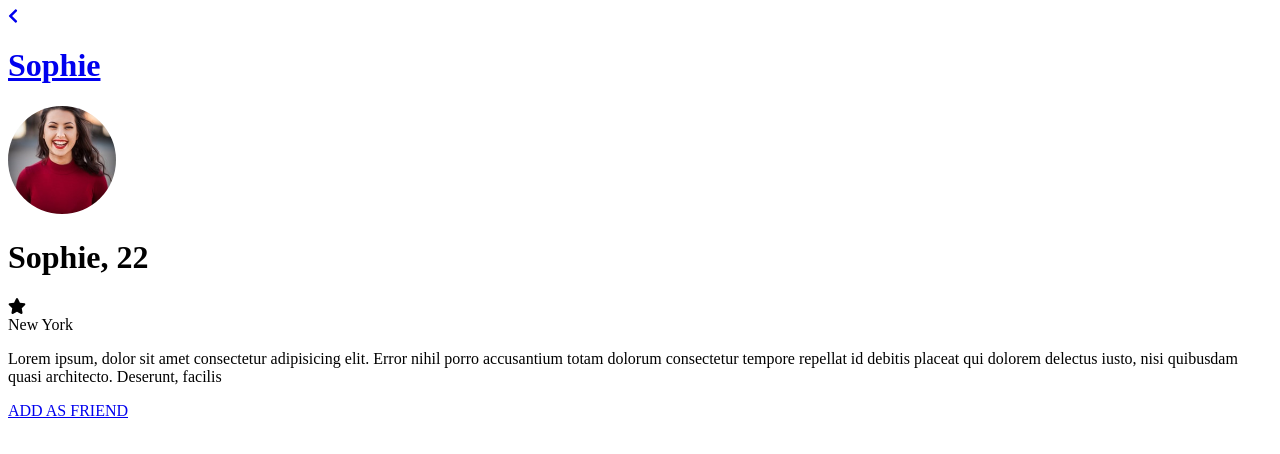
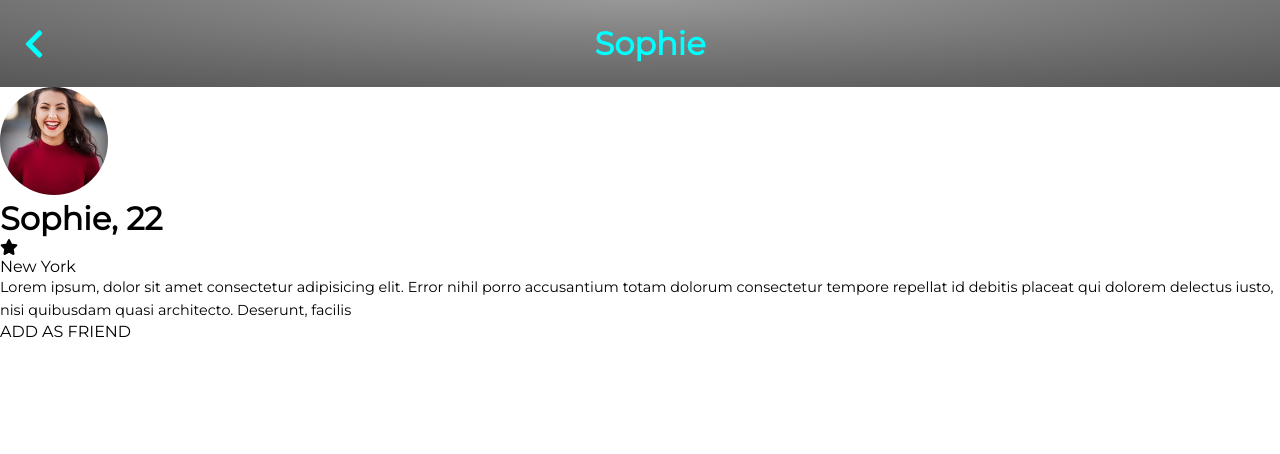
Before and after one commit to lavinialoredana/dating-app, a React (Create React App) app: page / in a window 1280 px wide. Shown: the top 454 px of the page. Built offline with nearby package versions, Linux system fonts and the light colour scheme.

Commit message:
Header styles completed

```diff
--- a/src/App.css
+++ b/src/App.css
@@ -1,38 +1,44 @@
-.App {
-  text-align: center;
+@import url("https://fonts.googleapis.com/css2?family=Montserrat:400, 600");
+
+* {
+  margin: 0;
+  padding: 0;
+  font-family: "Montserrat", sans-serif;
+  box-sizing: border-box;
 }
 
-.App-logo {
-  height: 40vmin;
-  pointer-events: none;
+p {
+  font-size: 0.9em;
+  line-height: 1.6em;
 }
 
-@media (prefers-reduced-motion: no-preference) {
-  .App-logo {
-    animation: App-logo-spin infinite 20s linear;
-  }
+link,
+a {
+  color: black;
+  text-decoration: none;
 }
 
-.App-header {
-  background-color: #282c34;
-  min-height: 100vh;
+/* Header styles */
+header {
   display: flex;
-  flex-direction: column;
   align-items: center;
-  justify-content: center;
-  font-size: calc(10px + 2vmin);
-  color: white;
+  padding: 1.5em;
+  background: linear-gradient(
+      to bottom,
+      rgba(255, 255, 255, 0.15) 0%,
+      rgba(0, 0, 0, 0.15) 100%
+    ),
+    radial-gradient(at top center, rgba(255, 255, 255, 0.4) 0%, rgba(0, 0, 0, 0.4) 120%)
+      #989898;
+  background-blend-mode: multiply, multiply;
+  color: aqua;
 }
 
-.App-link {
-  color: #61dafb;
+header h1 {
+  text-align: center;
+  width: 100%;
 }
 
-@keyframes App-logo-spin {
-  from {
-    transform: rotate(0deg);
-  }
-  to {
-    transform: rotate(360deg);
-  }
+.fa-chevron-left {
+  font-size: 2em;
 }
```
